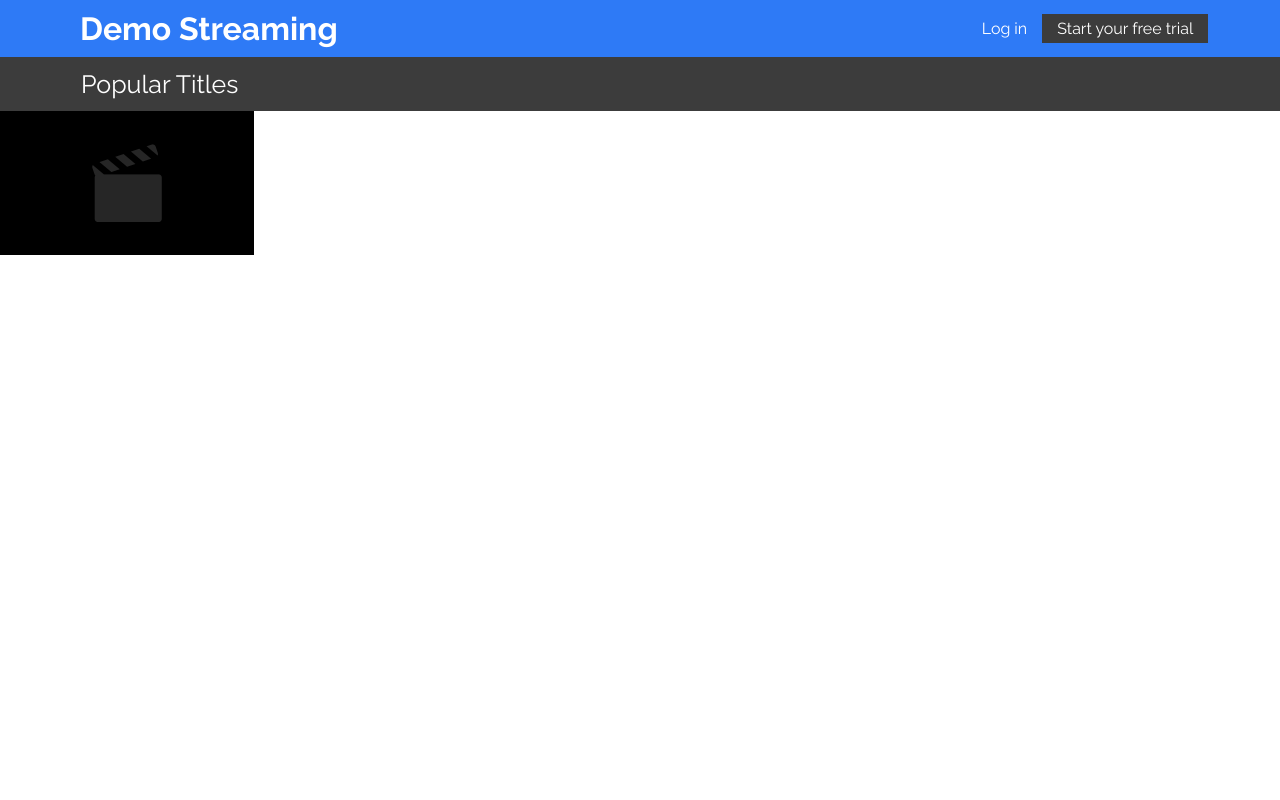
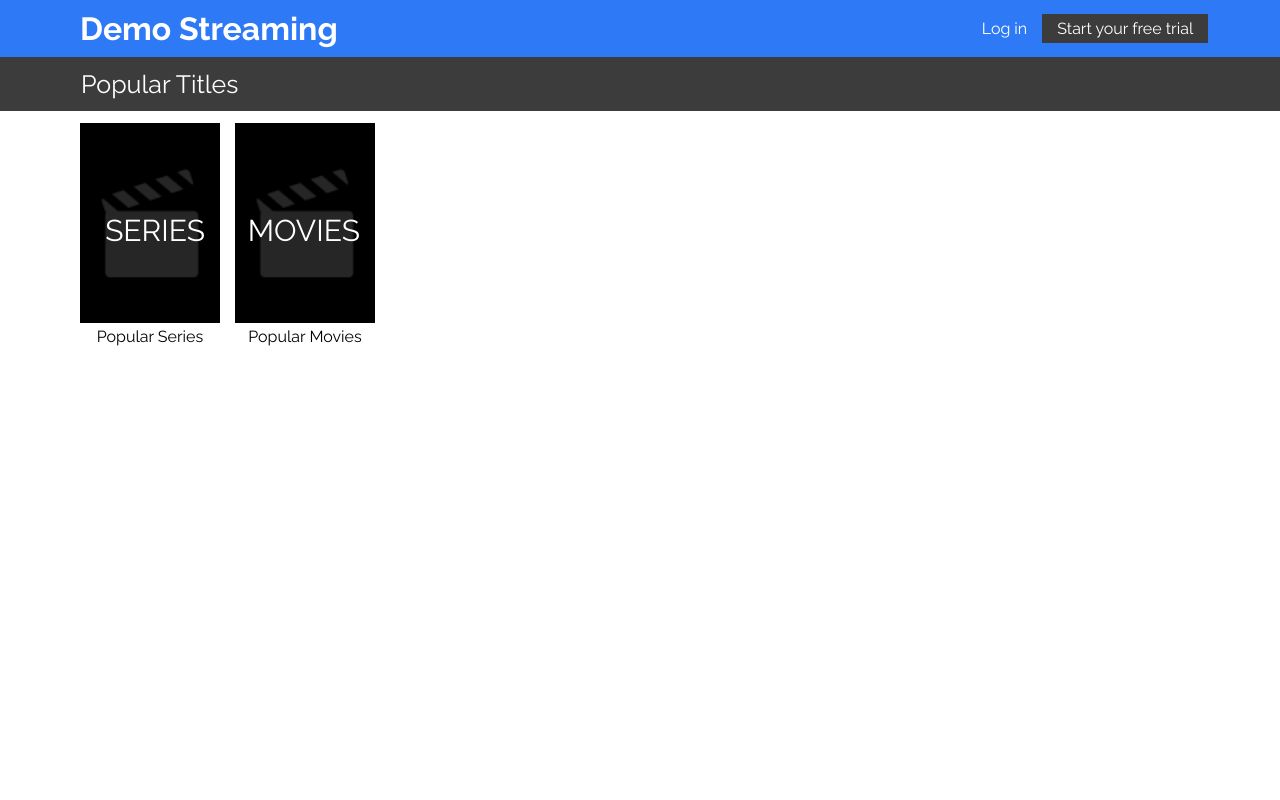
Before and after one commit to promie/stan-react, a React (Create React App) app: page / in a window 1280 px wide. Shown: the top 800 px of the page. Built offline with nearby package versions, Linux system fonts and the light colour scheme.

Commit message:
finalising styling for the popular titles component

```diff
--- a/src/components/PopularTitles/PopularTitles.tsx
+++ b/src/components/PopularTitles/PopularTitles.tsx
@@ -5,6 +5,19 @@ import PlaceHolder from '../../assets/placeholder.png'
 const PopularTitles: FC = () => {
   return (
     <div className="pop-titles">
+      <div className="series">
+        <div className="image-container">
+          <img
+            src={PlaceHolder}
+            alt="popular series"
+            className="placeholder-img"
+          />
+          <div className="image-overlay">SERIES</div>
+        </div>
+        <p>Popular Series</p>
+      </div>
+
+      <div>
         <div className="image-container">
           <img
             src={PlaceHolder}
@@ -13,6 +26,8 @@ const PopularTitles: FC = () => {
           />
           <div className="image-overlay">MOVIES</div>
         </div>
+        <p>Popular Movies</p>
+      </div>
     </div>
   )
 }
--- a/src/components/PopularTitles/populartitles.css
+++ b/src/components/PopularTitles/populartitles.css
@@ -3,21 +3,49 @@
     display: flex;
     flex-direction: column;
     min-height: 100vh;
+    text-align: center;
+    align-items: center;
+    padding: 12px;
+}
+
+.series {
+    margin: 0 0 15px 0;
 }
 
 .image-container {
     position: relative;
     color: #FFF;
+    cursor: pointer;
 }
 
 .placeholder-img {
     background-color: #000;
+    height: 200px;
+    width: 140px;
+    object-fit: cover;
 }
 
 .image-overlay {
     position: absolute;
-    top: 8px;
-    right: 16px;
+    top: 95px;
+    right: 15px;
+    font-size: 30px;
 }
 
-@media(min-width: 600px) {}
+@media(min-width: 600px) {
+    .pop-titles {
+        flex-direction: row;
+        align-items: start;
+        padding-left: 80px;
+    }
+
+    .series {
+        margin-right: 15px;
+    }
+
+    .image-overlay {
+        position: absolute;
+        top: 90px;
+        right: 15px;
+    }
+}
```
Lines whose indentation alone changed are shown as unchanged.
